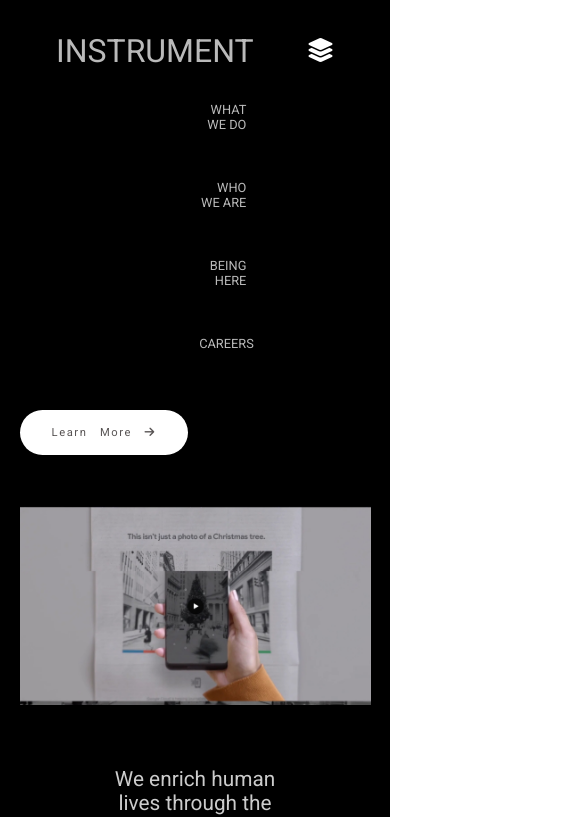
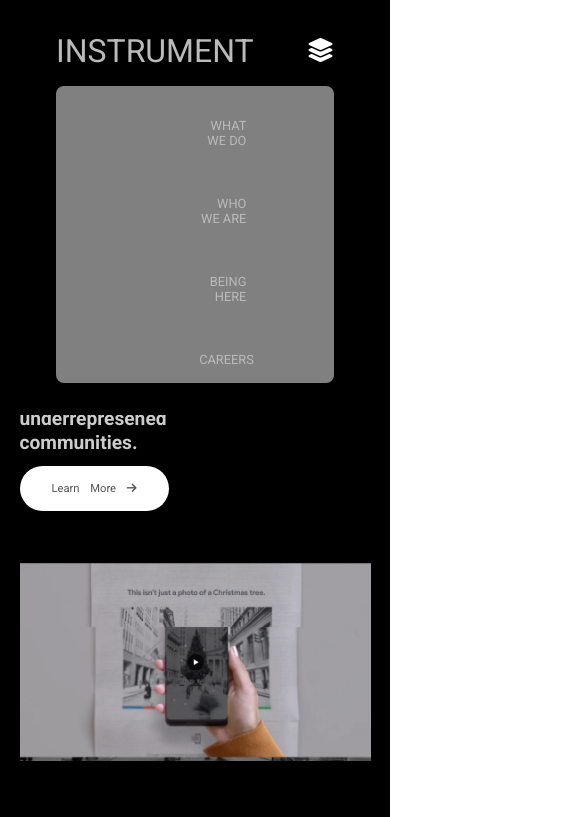
Before and after one commit to Tharaphi02/instrument-template, a plain HTML site: page index.html in a window 390 px wide. Both pictures are taken after a click on the element 320 px from the left and 51 px from the top of the page. Shown: the top 817 px of the page, 562 px wide, since content can reach past the window. Drawn offline with Linux system fonts and the light colour scheme.

Commit message:
change style.css

```diff
--- a/style/style.css
+++ b/style/style.css
@@ -11,12 +11,14 @@
     background: #FFFFFF;
     color: #585454;
     font-size: .7rem;
-    letter-spacing: .1rem;
     word-spacing: .5rem;
     padding: 1rem 2rem;
     border-radius: 2.5rem;
     display: inline-block;
     text-decoration: none;
+}
+.btn:hover{
+    letter-spacing: .1rem;
 }
 .para {
     display: flex;
@@ -41,14 +43,20 @@ header {
     width: 100vw;
     /* border-bottom: 1px solid gray; */
 }
+
 header a {
     color: #BABABA;
     text-decoration: none;
     text-transform: uppercase;
+    transition: .2s linear;
+}
+header nav a:hover{
+    color: white;
 }
 header .logo {
     font-size: 2rem;
 }
+
 header nav ul li{
     display: inline-block;
     padding: 1rem 2rem;
@@ -222,6 +230,7 @@ footer .container {
     /* border: 1px solid green; */
     padding: 2rem;
     font-size: .8rem;
+    flex-wrap: wrap;
 }
 footer .container li a{
     text-decoration: none;
@@ -294,6 +303,11 @@ media query
         margin-left: 40%;
         cursor: pointer;
     }
+    header nav {
+        margin-top: 1rem;
+        background-color: gray;
+        border-radius: .5rem;
+    }
 }
 @media(max-width: 873px) {
     .para {
@@ -307,6 +321,10 @@ media query
 @media(max-width: 737px) {
     .last .container .contact a{
         font-size: 1.2rem;
+    }
+    .hero .content h1 {
+        font-size: 2.5rem;
+        padding-top: 3.5rem;
     }
 }
 @media(max-width: 655px) {
```
